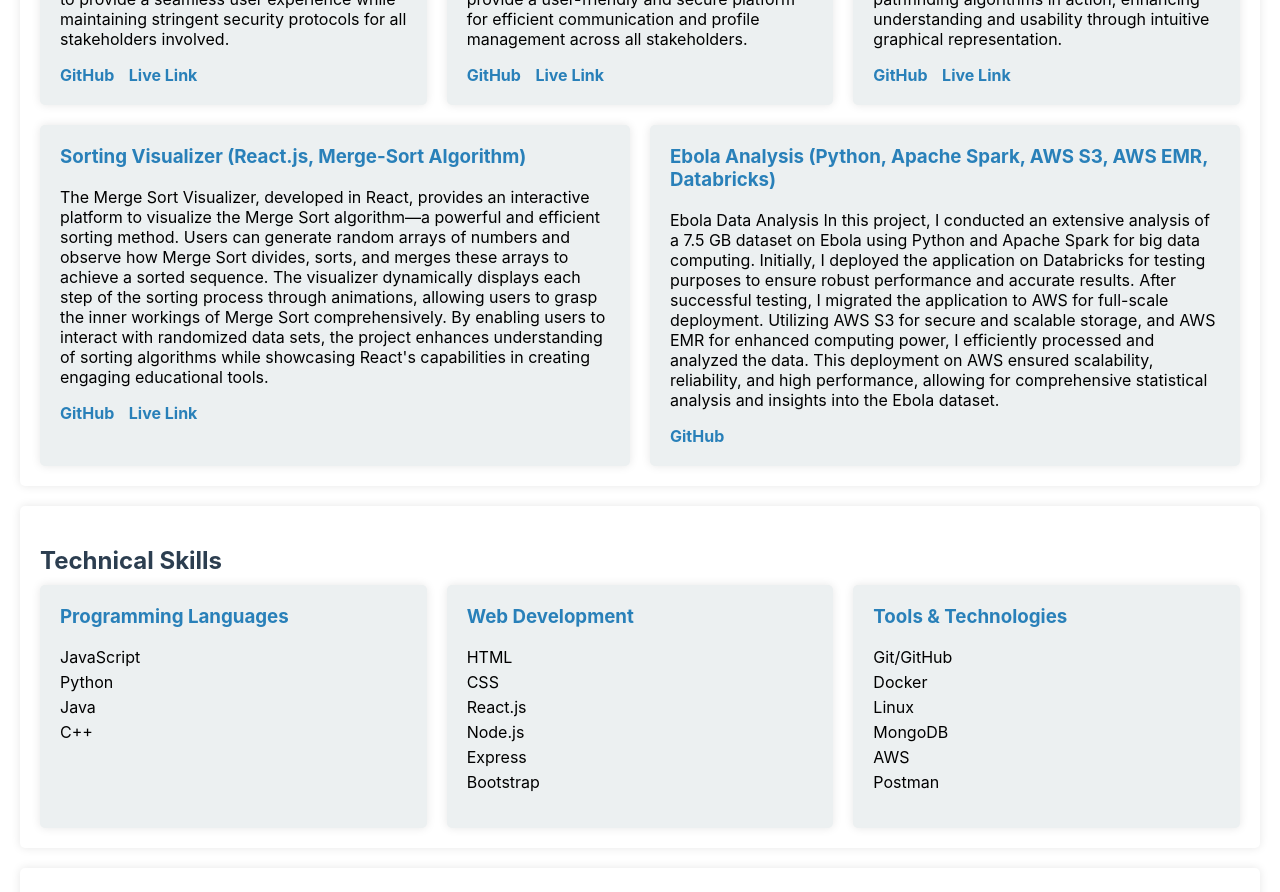
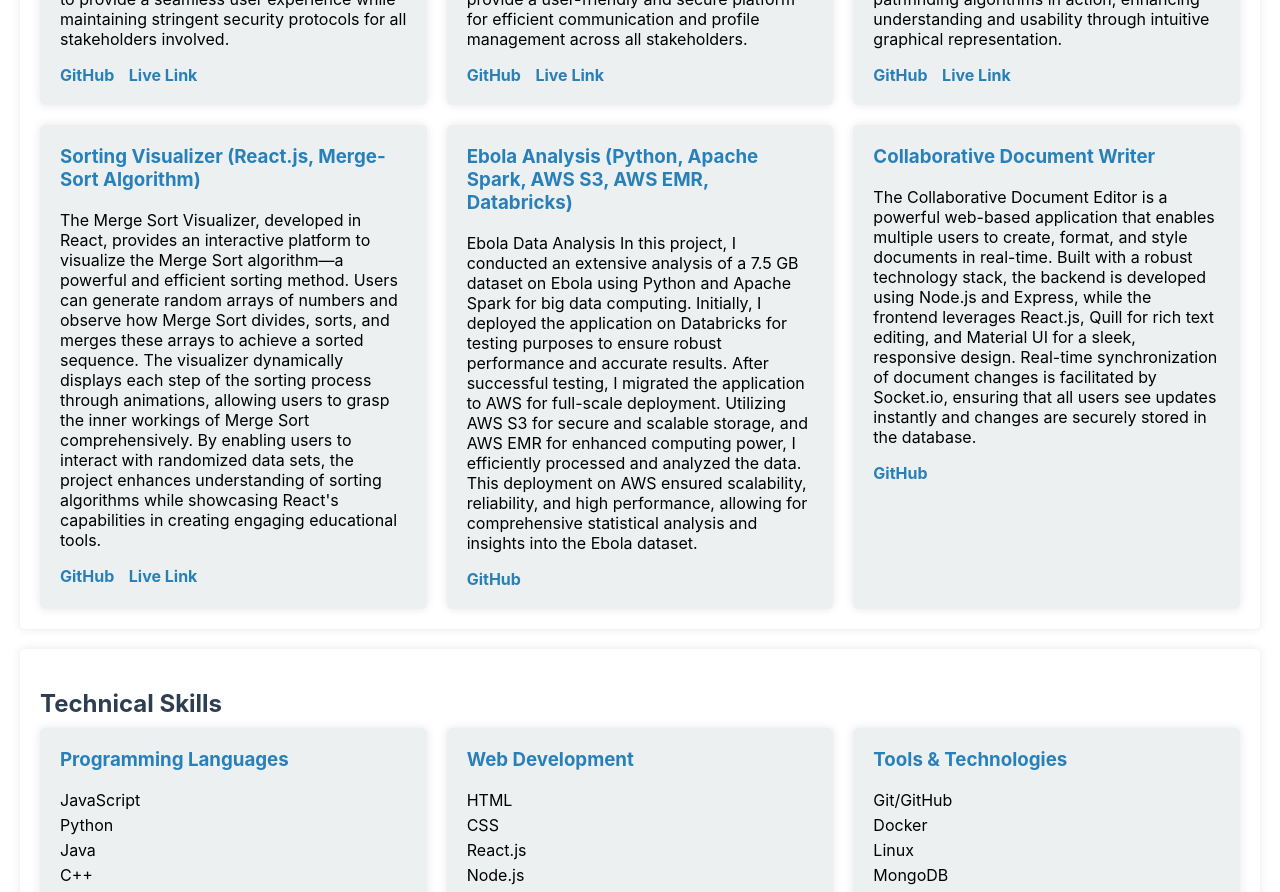
Before and after one commit to OmkarDedge/my-portfolio, a React (Create React App) app: page / in a window 1280 px wide. Shown: the part 1320-2212 px from the top of the page. Built offline with nearby package versions, Linux system fonts and the light colour scheme.

Commit message:
Update Projects.jsx

```diff
--- a/src/components/Projects.jsx
+++ b/src/components/Projects.jsx
@@ -156,6 +156,21 @@ const Projects = () => {
             <strong>GitHub</strong>
           </a>{" "}
         </div>
+        <div className={styles.card}>
+          <h3>
+            Collaborative Document Writer
+          </h3>
+          <p>
+           The Collaborative Document Editor is a powerful web-based application that enables multiple users to create, format, and style documents in real-time. Built with a robust technology stack, the backend is developed using Node.js and Express, while the frontend leverages React.js, Quill for rich text editing, and Material UI for a sleek, responsive design. Real-time synchronization of document changes is facilitated by Socket.io, ensuring that all users see updates instantly and changes are securely stored in the database.
+          </p>
+          <a
+            href="https://github.com/OmkarDedge/document-writer"
+            target="_blank"
+            rel="noopener noreferrer"
+          >
+            <strong>GitHub</strong>
+          </a>{" "}
+        </div>
       </div>
     </section>
   );
```
